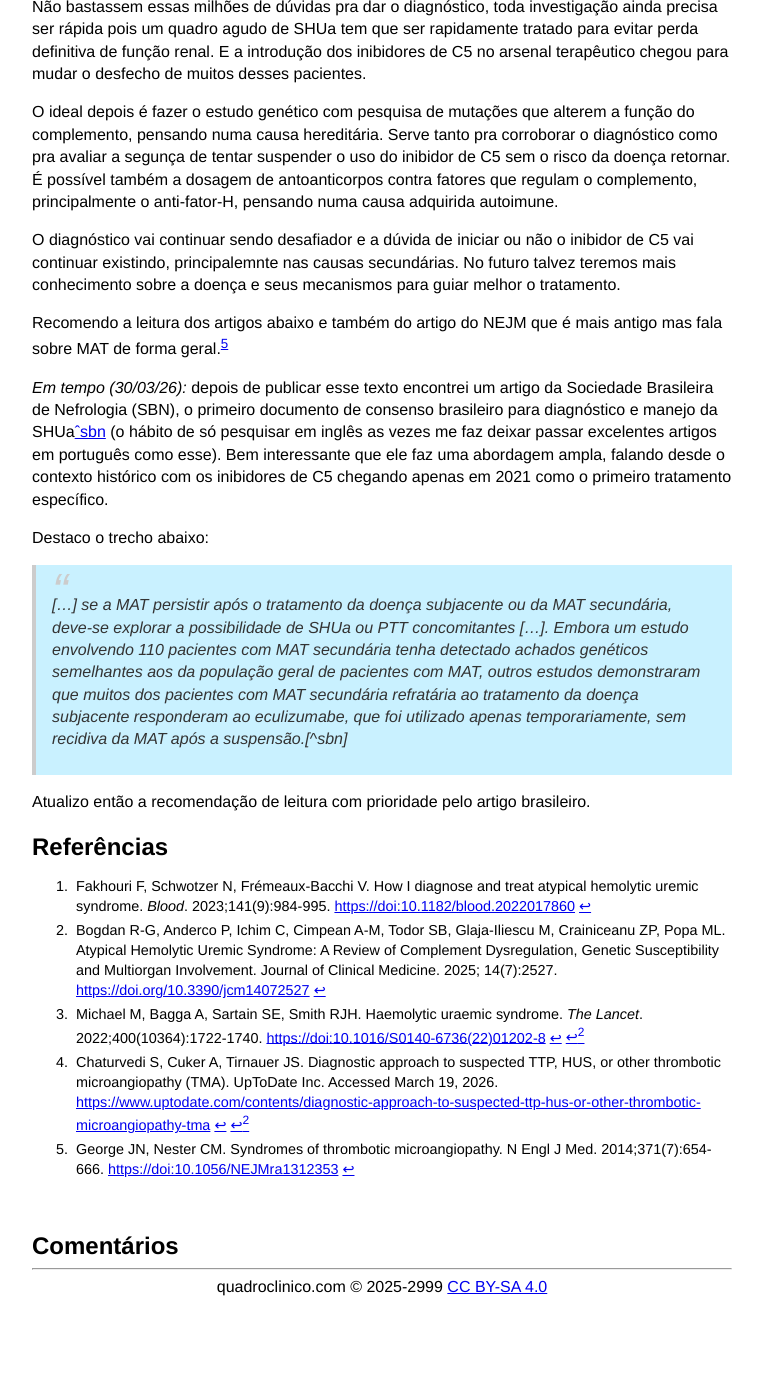
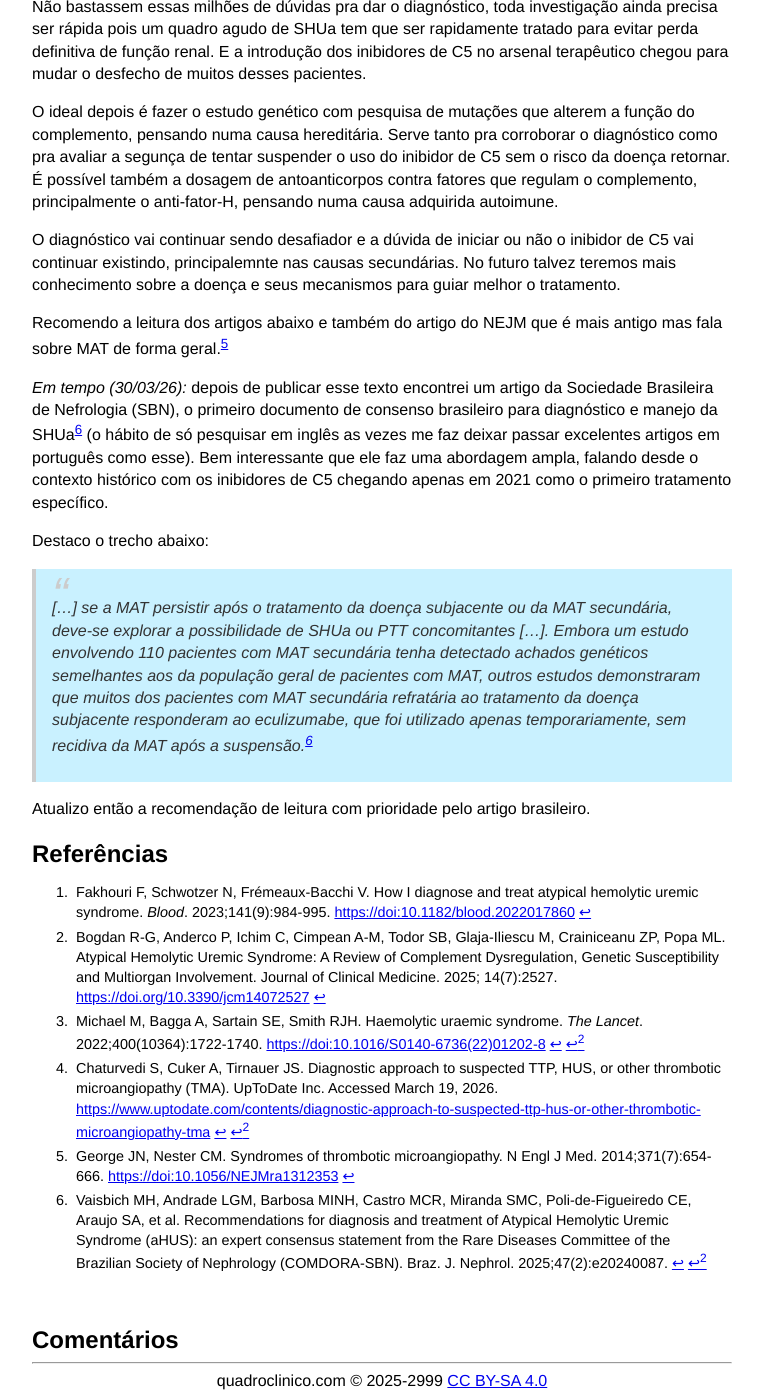
Before and after one commit to quadroclinico/QuadroClinico.com.github.io, a Jekyll site: the page built from _posts/hemato/2026-03-20-shu-atipica.md, in a window 1280 px wide and 1400 px high, scrolled down 1671 px. Shown: the whole window, without its empty margins (258-1021 px from the left). Built offline with Jekyll 4.4.1, drawn with Linux system fonts in a browser that asks for light colours; comment, search, counter and statistics services are not loaded; before the commit the page ends 2977 px from its top, so only the background shows below that.

Commit message:
ajuste citação SHUa

```diff
--- a/_posts/hemato/2026-03-20-shu-atipica.md
+++ b/_posts/hemato/2026-03-20-shu-atipica.md
@@ -35,7 +35,7 @@
 
 Recomendo a leitura dos artigos abaixo e também do artigo do NEJM que é mais antigo mas fala sobre MAT de forma geral.[^nejm]
 
-_Em tempo (30/03/26):_ depois de publicar esse texto encontrei um artigo da Sociedade Brasileira de Nefrologia (SBN), o primeiro documento de consenso brasileiro para diagnóstico e manejo da SHUa[ˆsbn] (o hábito de só pesquisar em inglês as vezes me faz deixar passar excelentes artigos em português como esse). Bem interessante que ele faz uma abordagem ampla, falando desde o contexto histórico com os inibidores de C5 chegando apenas em 2021 como o primeiro tratamento específico.
+_Em tempo (30/03/26):_ depois de publicar esse texto encontrei um artigo da Sociedade Brasileira de Nefrologia (SBN), o primeiro documento de consenso brasileiro para diagnóstico e manejo da SHUa[^sbn] (o hábito de só pesquisar em inglês as vezes me faz deixar passar excelentes artigos em português como esse). Bem interessante que ele faz uma abordagem ampla, falando desde o contexto histórico com os inibidores de C5 chegando apenas em 2021 como o primeiro tratamento específico.
 
 Destaco o trecho abaixo:
 
@@ -55,4 +55,4 @@
 
 [^nejm]: George JN, Nester CM. Syndromes of thrombotic microangiopathy. N Engl J Med. 2014;371(7):654-666. <https://doi:10.1056/NEJMra1312353>
 
-[ˆsbn]: Vaisbich MH, Andrade LGM, Barbosa MINH, Castro MCR, Miranda SMC, Poli-de-Figueiredo CE, Araujo SA, et al. Recommendations for diagnosis and treatment of Atypical Hemolytic Uremic Syndrome (aHUS): an expert consensus statement from the Rare Diseases Committee of the Brazilian Society of Nephrology (COMDORA-SBN). Braz. J. Nephrol. 2025;47(2):e20240087.
+[^sbn]: Vaisbich MH, Andrade LGM, Barbosa MINH, Castro MCR, Miranda SMC, Poli-de-Figueiredo CE, Araujo SA, et al. Recommendations for diagnosis and treatment of Atypical Hemolytic Uremic Syndrome (aHUS): an expert consensus statement from the Rare Diseases Committee of the Brazilian Society of Nephrology (COMDORA-SBN). Braz. J. Nephrol. 2025;47(2):e20240087.
```
